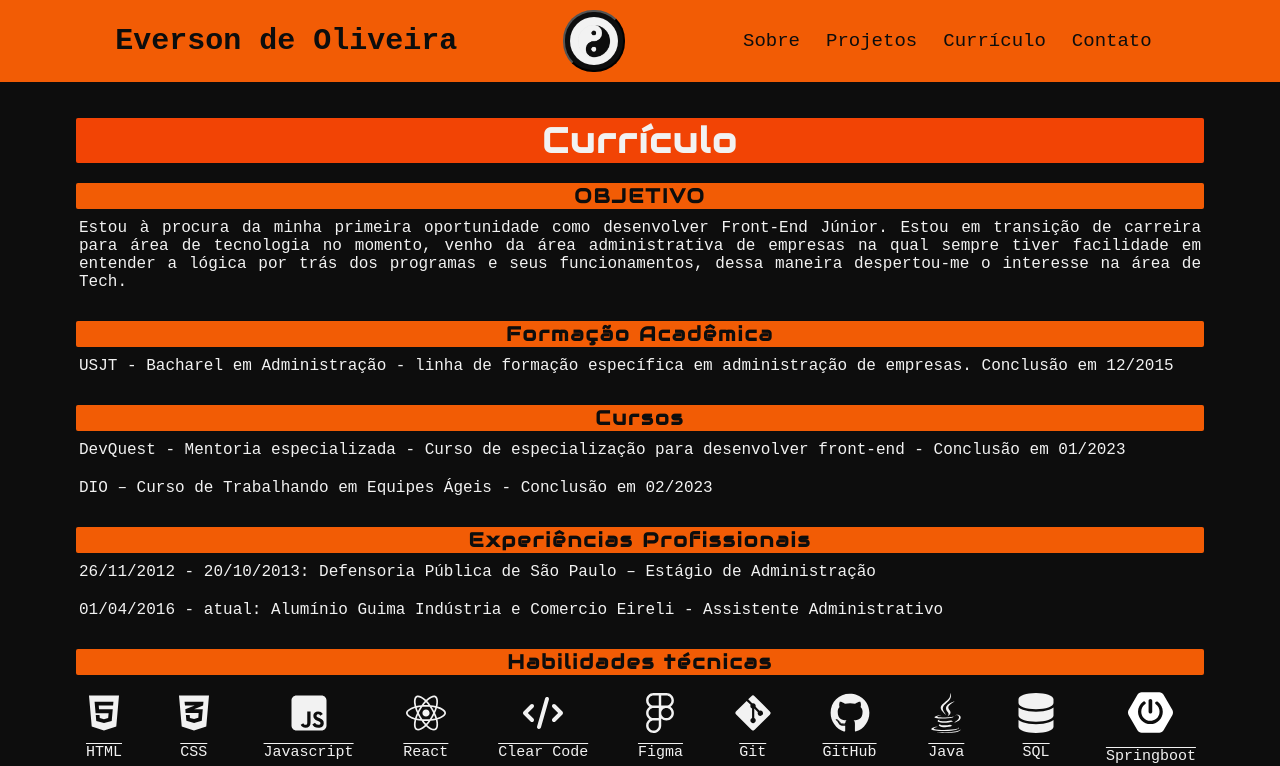
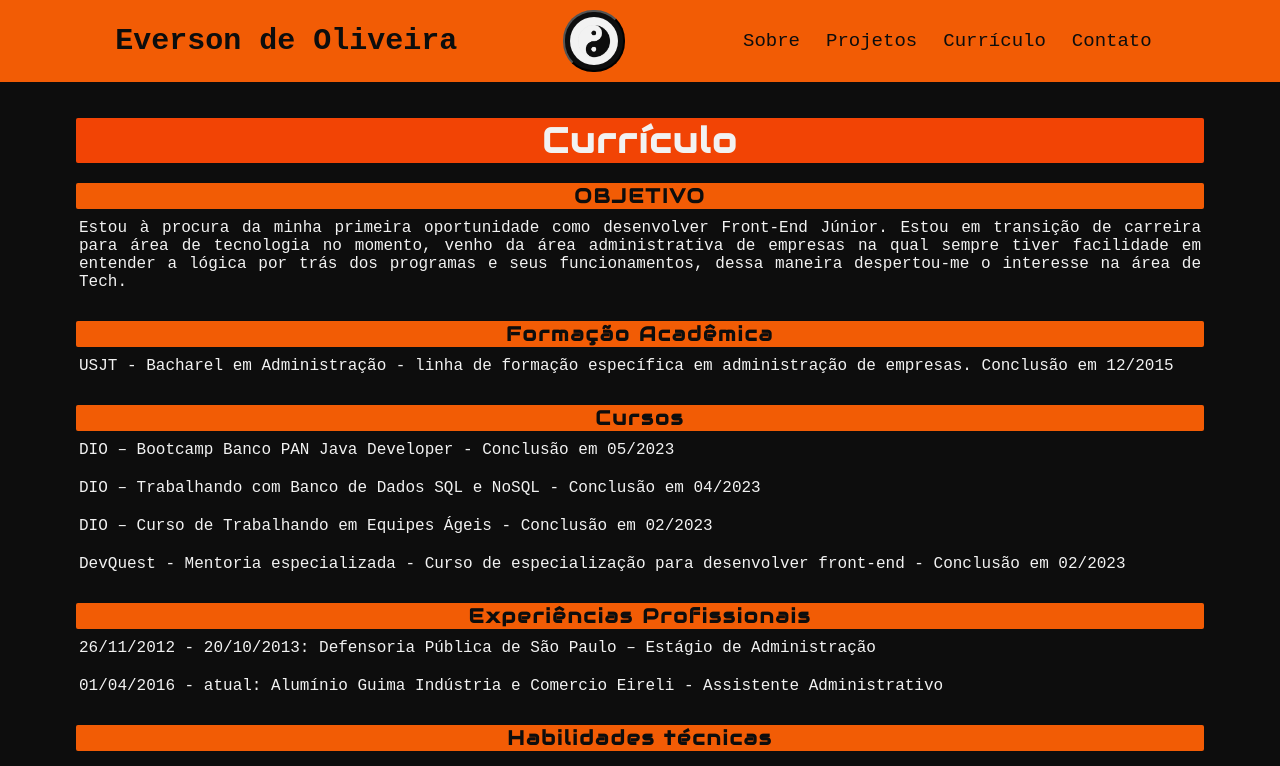
Before and after one commit to Eor13/project-my-portfolio, a React (Create React App) app: page /curriculum in a window 1280 px wide. Shown: the top 766 px of the page. Built offline with nearby package versions, Linux system fonts and the light colour scheme; a web font is replaced by a local one.

Commit message:
Estilização da Barra de Scroll

```diff
--- a/src/globalStyles.js
+++ b/src/globalStyles.js
@@ -28,6 +28,6 @@ export const GlobalStyle  =  createGlobalStyle`
   *::-webkit-scrollbar-thumb{
       background-color: ${({theme}) => theme.colorOfTheEnds};
       border-radius: 10px;
-      border: 3px solid ${themes.dark.colorPrimary};
+      border: 3px solid ${({theme}) => theme.colorSecondary};
   }
 `
--- a/src/pages/curriculum/index.js
+++ b/src/pages/curriculum/index.js
@@ -20,8 +20,11 @@ const Curriculum =() =>{
                 <TitleSecondary>Formação Acadêmica</TitleSecondary>
                 <Text> USJT - Bacharel em Administração - linha de formação específica em administração de empresas. Conclusão em 12/2015</Text>
                 <TitleSecondary>Cursos</TitleSecondary>
-                <Text>DevQuest - Mentoria especializada - Curso de especialização para desenvolver front-end - Conclusão em 01/2023</Text>
+                <Text>DIO – Bootcamp Banco PAN Java Developer - Conclusão em 05/2023</Text>
+                <Text>DIO – Trabalhando com Banco de Dados SQL e NoSQL - Conclusão em 04/2023</Text>
                 <Text>DIO – Curso de Trabalhando em Equipes Ágeis - Conclusão em 02/2023</Text>
+                <Text>DevQuest - Mentoria especializada - Curso de especialização para desenvolver front-end - Conclusão em 02/2023</Text>
+
 
                 <TitleSecondary>Experiências Profissionais</TitleSecondary>
                 <Text>26/11/2012 - 20/10/2013: Defensoria Pública de São Paulo – Estágio de Administração</Text>
```
